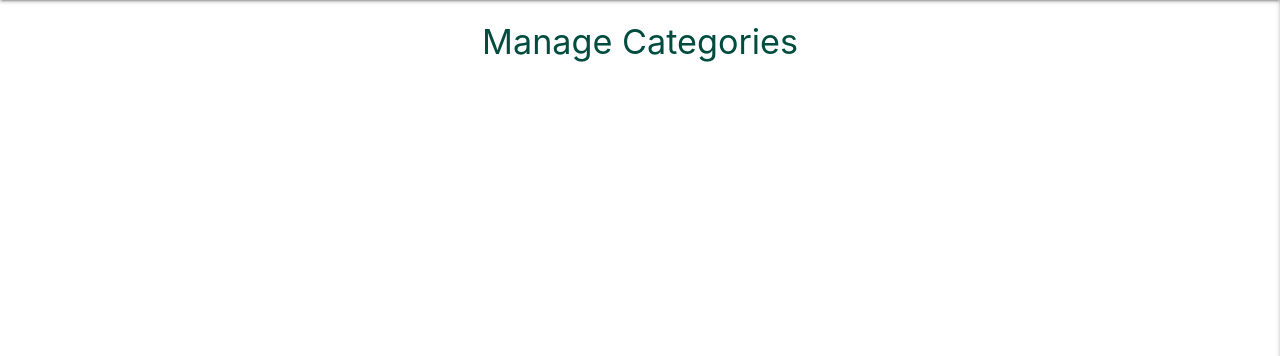
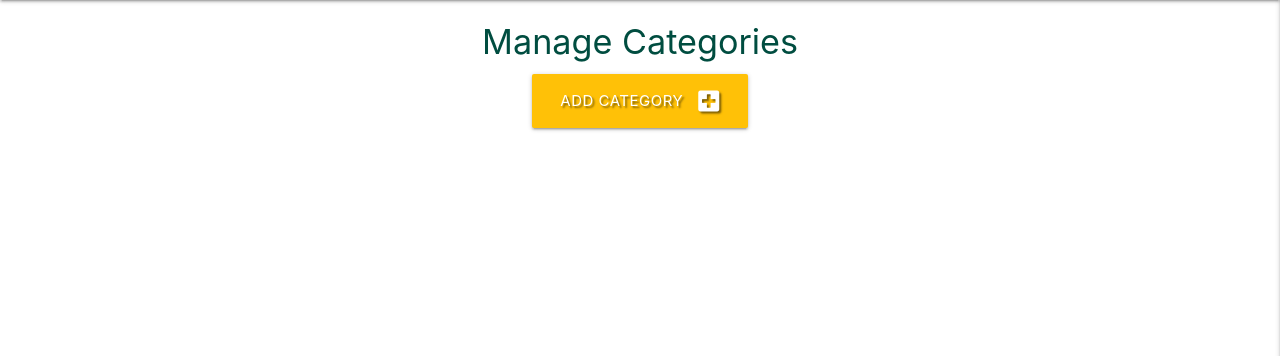
Before and after one commit to mion93/flask-task-manager-project, a Flask app: page /get_categories in a window 1280 px wide. Shown: the part 64-420 px from the top of the page. Run offline with Flask 2, Linux system fonts and the light colour scheme; data that the repository does not hold is empty; some libraries are stand-ins or nearby versions.

Commit message:
add option to add category to db

```diff
--- a/app.py
+++ b/app.py
@@ -147,6 +147,21 @@ def get_categories():
     categories = list(mongo.db.categories.find().sort("category_name", 1))
     return render_template("categories.html", categories=categories)
 
+
+
+@app.route("/add_category", methods=["GET", "POST"])
+def add_category():
+    if request.method == "POST":
+        category = {
+            "category_name": request.form.get("category_name")
+        }
+        mongo.db.categories.insert_one(category)
+        flash("New Category Added")
+        return redirect(url_for("get_categories"))
+
+    return render_template("add_category.html")
+
+
 if __name__ == "__main__":
     app.run(host=os.environ.get("IP"),
     port=int(os.environ.get("PORT")),
--- a/templates/categories.html
+++ b/templates/categories.html
@@ -1,6 +1,14 @@
 {% extends "base.html"%}
 {% block content %}
 <h4 class="teal-text text-darken-4 center-align">Manage Categories</h4>
+
+<div class="row">
+	<div class="col s12 center-align">
+		<a href="{{ url_for('add_category') }}" class="btn-large amber text-shadow">
+			Add Category <i class="fas fa-plus-square right"></i>
+		</a>
+	</div>
+</div>
   <div class="row">
   {% for category in categories %}
     <div class="col s12 m3">
```
Also changed, not shown: templates/add_category.html (added, +30 -0 lines).
